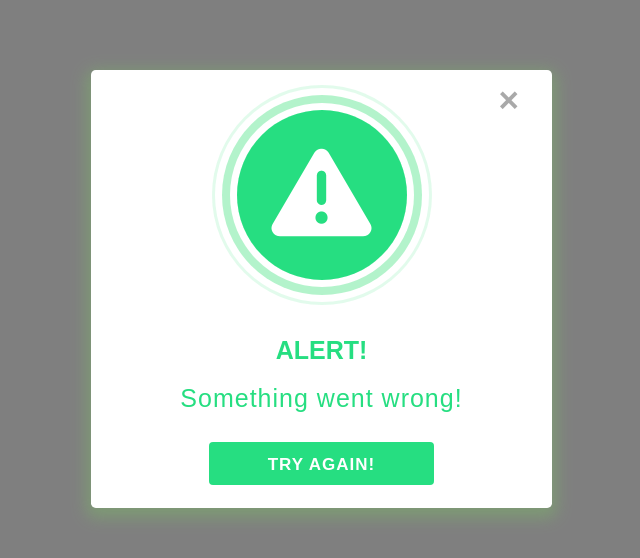
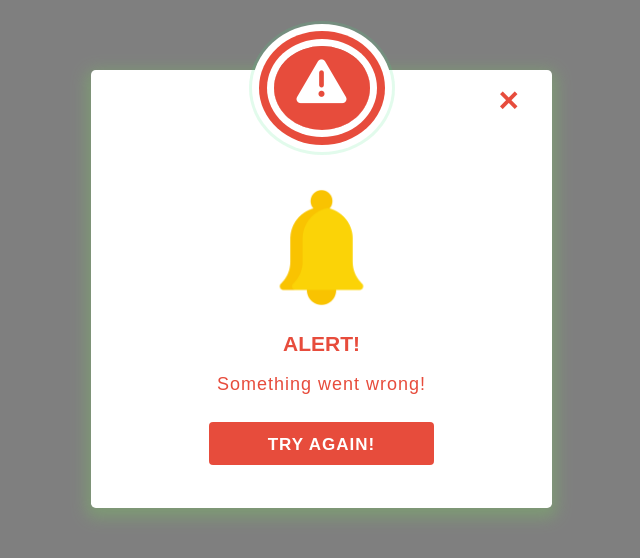
Before and after one commit to shilpiexmyb/alertmodal, a plain HTML site: page index.html in a window 1280 px wide. Both pictures are taken after a click on the button "View Modal". Shown: the whole page, without its empty margins (349-989 px from the left). Drawn offline with nearby package versions, Linux system fonts and the light colour scheme.

Commit message:
modify alert

```diff
--- a/index.html
+++ b/index.html
@@ -29,6 +29,7 @@
                                         <div class="icon">
                                             <i class="fas fa-exclamation-triangle"></i>
                                         </div>
+                                        <img src ="./image_alert/notification.png">
                                         <h3 class="title">Alert!</h3>
                                         <p class="description"> Something went wrong!</p>
                                         <button class="btn"><a href="#">Try Again!</a></button>
--- a/style.css
+++ b/style.css
@@ -1,12 +1,14 @@
 
 
 
-
+   img{
+       width:125px;
+   }
 
     .modal-box{ font-family: 'Raleway', sans-serif; }
     .modal-box .show-modal{
         color: #fff;
-        background: linear-gradient(45deg, #26de81, #26de81);
+        background: linear-gradient(45deg, #e74c3c, #e74c3c);
         font-size: 18px;
         font-weight: 600;
         text-transform: capitalize;
@@ -33,7 +35,7 @@
     .modal.fade .modal-dialog{ transform: scale(0.5); }
     .modal.in .modal-dialog{ transform: scale(1); }
     .modal-box .modal-dialog .modal-content{
-        color: #26de81;
+        color: #e74c3c;
         text-align: center;
         border: none;
         /* border-radius: 50px; */
@@ -43,7 +45,7 @@
 }
 
     .modal-box .modal-dialog .modal-content .close{
-        color:darkgrey;
+        color:#e74c3c;
         font-size: 35px;
         font-weight: 600;
         text-shadow: none;
@@ -59,33 +61,35 @@
         z-index: 1;
         transition: all 0.3s ease 0s;
     }
-    .modal-box .modal-dialog .modal-content .close:hover{ color: #999; }
+    .modal-box .modal-dialog .modal-content .close:hover{ color: #e74c3c; }
     .modal-box .modal-dialog .modal-content .close:focus{ outline: none; }
     .modal-box .modal-dialog .modal-content .modal-body{ padding: 40px 15px 30px !important; }
     .modal-box .modal-dialog .modal-content .modal-body .icon{
         color: #fff;
-        background: linear-gradient(45deg, #26de81, #26de81);
-        font-size: 100px;
-        line-height: 170px;
-        width: 170px;
-        height: 170px;
-        margin: 0 auto 55px;
-        box-shadow: 0 0 0 7px #fff,
-        0 0 0 15px rgba(65, 224, 126, 0.4),
-        0 0 0 22px #fff,
-        0 0 0 25px rgba(65, 224, 126, 0.15);
-        border-radius: 50%;
-    }
+    background: linear-gradient(
+45deg, #e74c3c, #e74c3c);
+    font-size: 50px;
+    /* line-height: 170px; */
+    width: 96px;
+    height: 84px;
+    /* margin-top: 106px; */
+    margin: 0 auto 55px;
+    box-shadow: 0 0 0 7px #fff, 0 0 0 15px #e74c3c, 0 0 0 22px #fff, 0 0 0 25px rgb(65 224 126 / 15%);
+    border-radius: 50%;
+    margin-top: -64px;
+}
+
+
     .modal-box .modal-dialog .modal-content .modal-body .title{
-        font-size: 25px;
+        font-size: 21px;
     font-weight: 600;
     text-transform: uppercase;
     margin: 0 0 15px;
-    margin-top: 40px;
+    margin-top: 21px;
 
     }
     .modal-box .modal-dialog .modal-content .modal-body .description{
-        font-size: 25px;
+        font-size: 18px;
     letter-spacing: 1px;
     margin: 0 auto 25px;
     margin-top: 10px;
@@ -93,7 +97,7 @@
     .modal-box .modal-dialog .modal-content .modal-body .btn{
         color: #fff;
         background: linear-gradient(
-    45deg, #26de81, #26de81);
+    45deg, #e74c3c, #e74c3c);
         font-size: 17px;
         font-weight: 700;
         letter-spacing: 1px;
```
Also changed, not shown: image_alert/alert.png (added), image_alert/notification.png (added), 1 other file.
